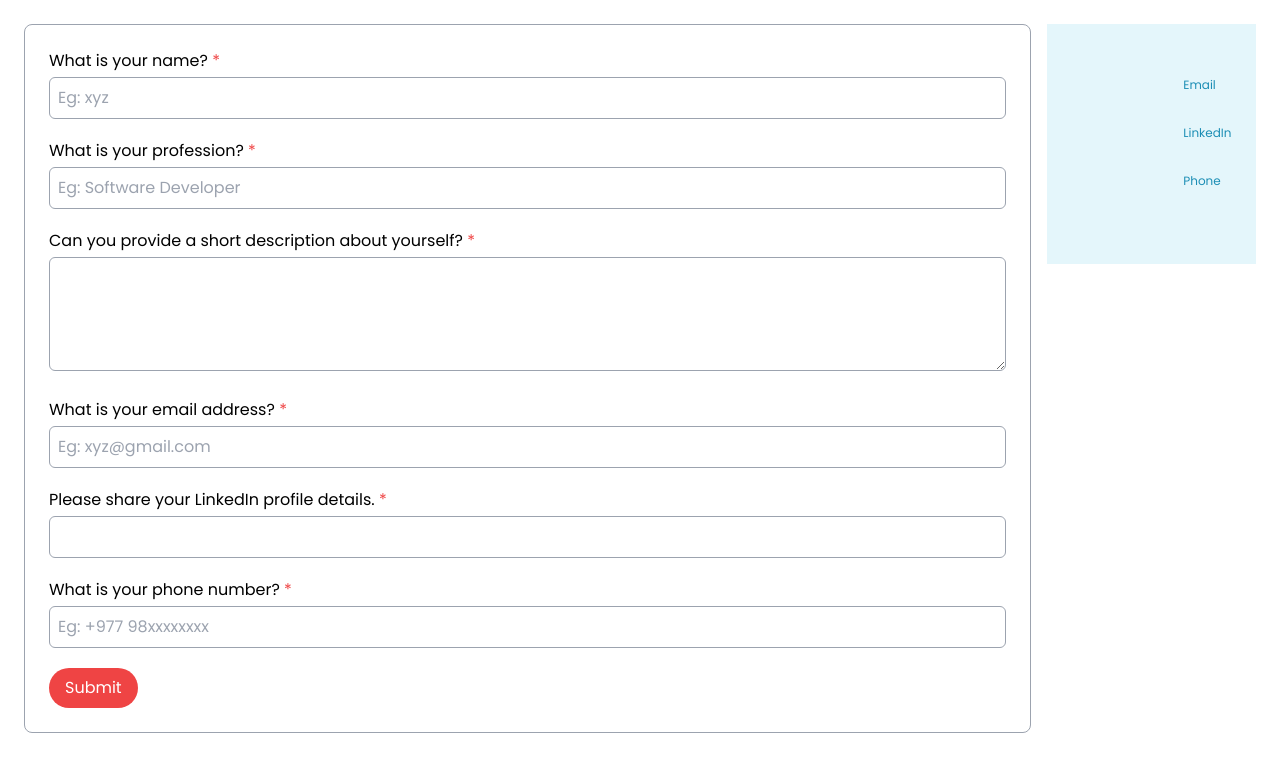
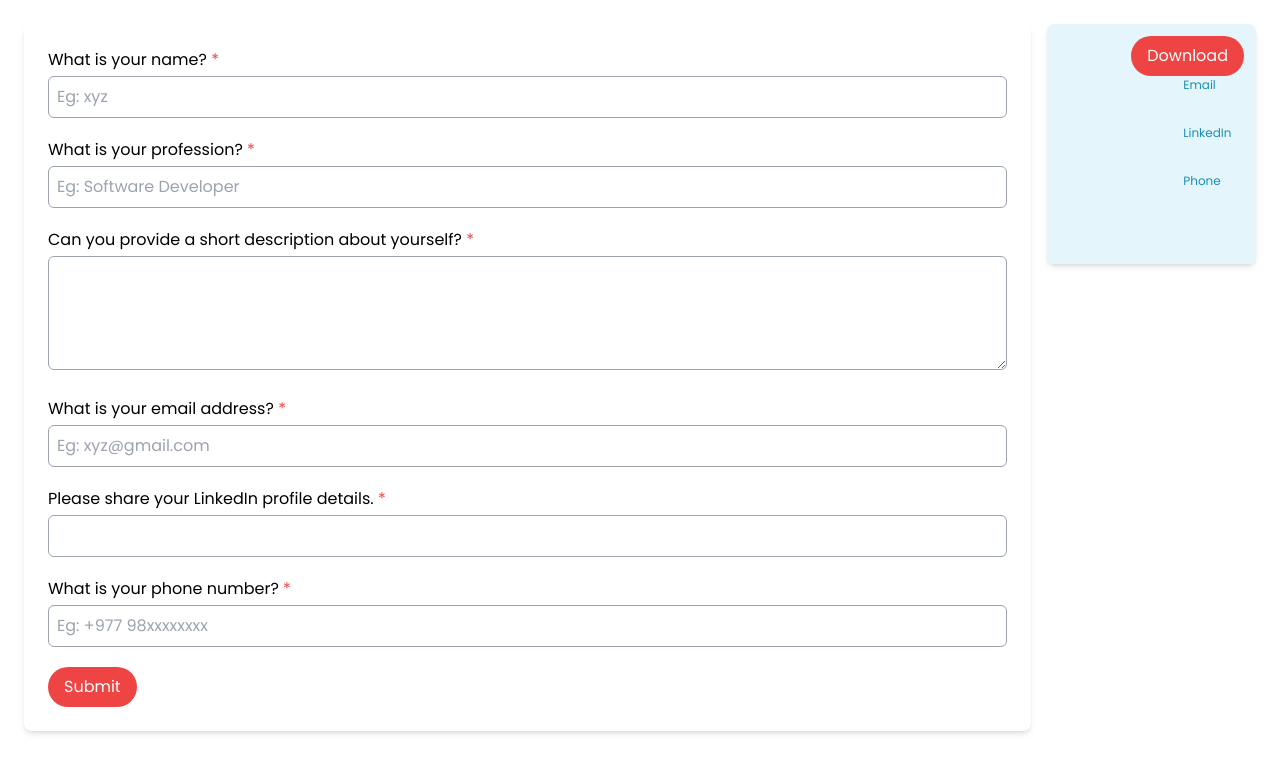
Before and after one commit to vishalthapa07/easy-cv, a Next.js app: page / in a window 1280 px wide. Shown: the top 772 px of the page. Built offline with nearby package versions, Linux system fonts and the light colour scheme.

Commit message:
implement download option for resume

```diff
--- a/package.json
+++ b/package.json
@@ -16,6 +16,8 @@
     "react": "^18",
     "react-dom": "^18",
     "react-hook-form": "^7.53.0",
+    "react-icons": "^5.3.0",
+    "react-to-print": "^3.0.1",
     "react-type-animation": "^3.2.0",
     "tailwind-merge": "^2.5.2"
   },
--- a/src/app/components/resume-1.tsx
+++ b/src/app/components/resume-1.tsx
@@ -1,9 +1,28 @@
+import { useRef } from "react";
 import { TInputs } from "../forms/questions-form ";
+import { useReactToPrint } from "react-to-print";
 
 const Resume1 = ({ data }: { data: TInputs }) => {
+  const contentRef = useRef<HTMLDivElement>(null);
+  const reactToPrintFn = useReactToPrint({ contentRef });
   return (
-    <div className="w-full bg-white">
-      <div className="bg-resumeBgLight_1 grid grid-cols-2 gap-16 p-12">
+    <div className="relative">
+      <div className="absolute top-3 right-3 hover:opacity-70">
+        <button
+          type="button"
+          className="bg-red-500 text-white px-4 py-2 rounded-full"
+          // eslint-disable-next-line @typescript-eslint/ban-ts-comment
+          // @ts-ignore
+          onClick={reactToPrintFn}
+        >
+          Download
+        </button>
+      </div>
+      <div className="w-full bg-white rounded-lg shadow-md">
+        <div
+          ref={contentRef}
+          className="bg-resumeBgLight_1 grid grid-cols-2 gap-16 p-12 rounded-t-lg"
+        >
           <div>
             <h1 className="font-semibold text-2xl text-resumeBlack_1 mb-2">
               {data.name}
@@ -19,7 +38,9 @@ const Resume1 = ({ data }: { data: TInputs }) => {
           </div>
           <div>
             <h3>
-            <span className="font-medium text-xs text-resumeBlue_1">Email</span>{" "}
+              <span className="font-medium text-xs text-resumeBlue_1">
+                Email
+              </span>{" "}
               <br />
               <span className="font-semibold text-xs text-resumeBlack_1 underline">
                 {data.email}
@@ -37,7 +58,9 @@ const Resume1 = ({ data }: { data: TInputs }) => {
               <br />
             </h3>
             <h3>
-            <span className="font-medium text-xs text-resumeBlue_1">Phone</span>{" "}
+              <span className="font-medium text-xs text-resumeBlue_1">
+                Phone
+              </span>{" "}
               <br />
               <span className="font-semibold text-xs text-resumeBlack_1 underline">
                 {data.phone_number}
@@ -47,6 +70,7 @@ const Resume1 = ({ data }: { data: TInputs }) => {
           </div>
         </div>
       </div>
+    </div>
   );
 };
 
--- a/src/app/forms/questions-form .tsx
+++ b/src/app/forms/questions-form .tsx
@@ -32,7 +32,7 @@ export default function QuestionsForm({ onDataChange }: Props) {
 
   return (
     <form onSubmit={handleSubmit(onSubmit)}>
-      <div className="text-black p-6 border border-gray-400 rounded-lg">
+      <div className="text-black p-6 rounded-lg shadow-md">
         <div className="mb-4">
           <label htmlFor="name">
             What is your name? <span className="text-red-500">*</span>
@@ -124,7 +124,7 @@ export default function QuestionsForm({ onDataChange }: Props) {
         </div>
         <button
           type="submit"
-          className="bg-red-500 text-white px-4 py-2 rounded-full"
+          className="bg-red-500 hover:opacity-70 text-white px-4 py-2 rounded-full"
         >
           Submit
         </button>
```
Also changed, not shown: 1 other file (tests, documents, lock files or other folders). Lines whose indentation alone changed are shown as unchanged.
